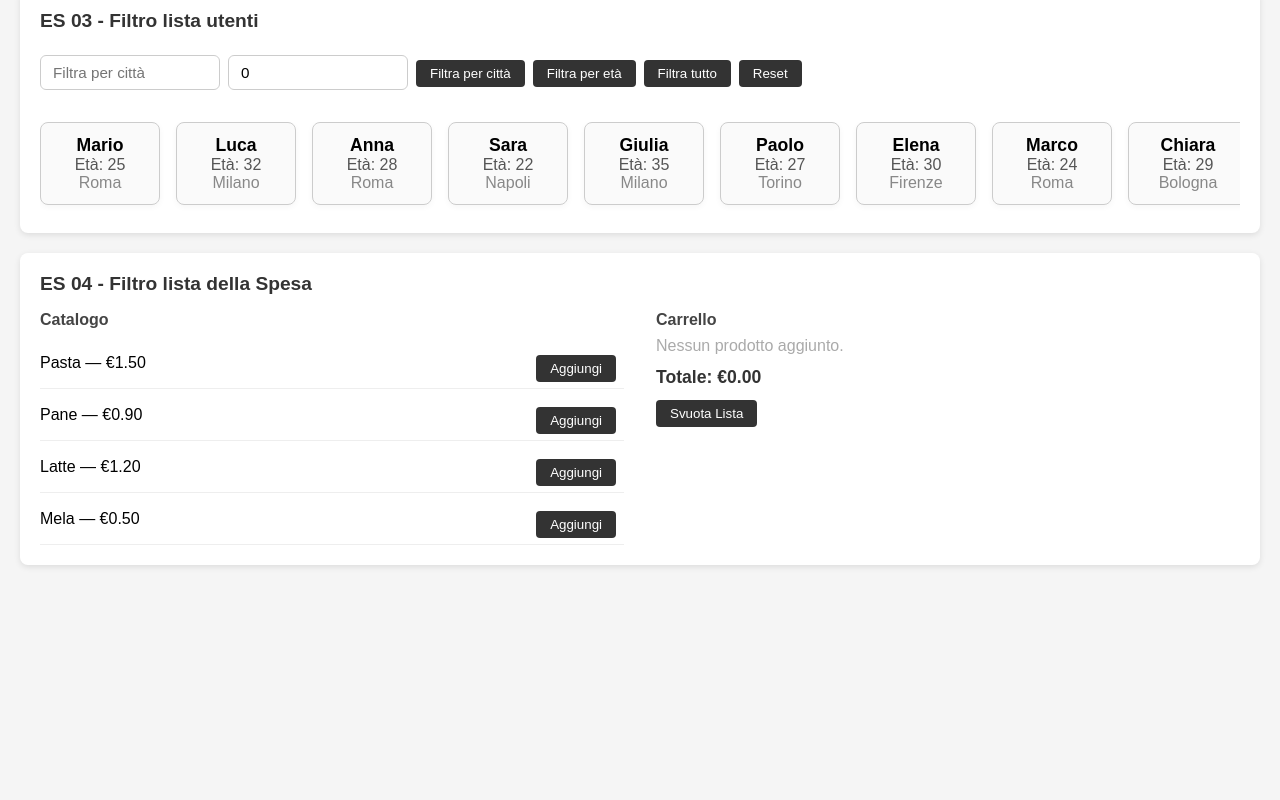
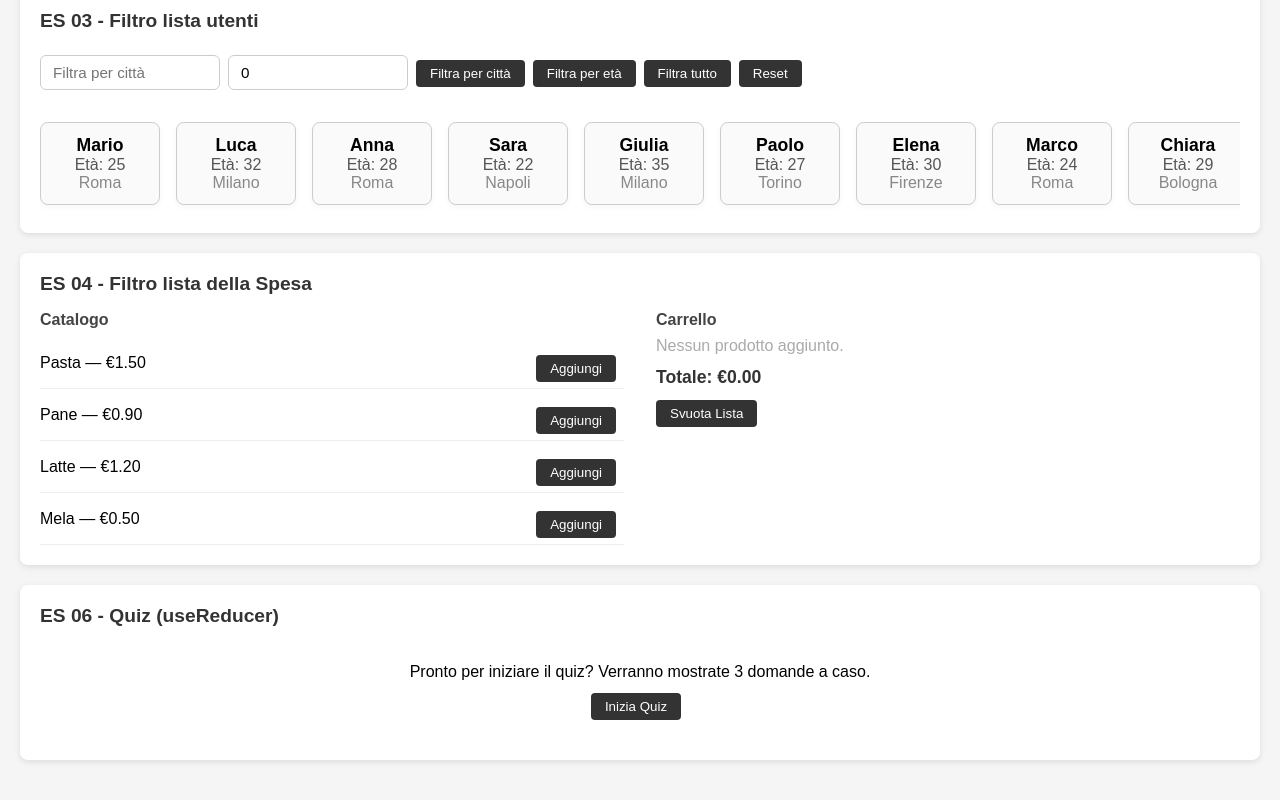
Before and after one commit to UmbertoCarbone/react_hook_ts, a React (Vite) app: page /useReducer in a window 1280 px wide. Shown: the part 481-1281 px from the top of the page. Before the commit the page ends 1086 px from the top, so only its background shows below. Built offline with nearby package versions, Linux system fonts and the light colour scheme.

Commit message:
es 06 reducer

```diff
--- /dev/null
+++ b/src/components/reducer/UseReducer05.jsx
@@ -0,0 +1,177 @@
+import { useReducer } from "react";
+const domande = [
+  {
+    id: 1,
+    testo: "Qual è la capitale d'Italia?",
+    opzioni: ["Milano", "Roma", "Napoli"],
+    corretta: 1,
+  },
+  {
+    id: 2,
+    testo: "Quanti pianeti ha il sistema solare?",
+    opzioni: ["7", "8", "9"],
+    corretta: 1,
+  },
+  {
+    id: 3,
+    testo: "Chi ha dipinto la Gioconda?",
+    opzioni: ["Michelangelo", "Raffaello", "Leonardo da Vinci"],
+    corretta: 2,
+  },
+  {
+    id: 4,
+    testo: "Qual è il risultato di 12 × 12?",
+    opzioni: ["124", "164", "144"],
+    corretta: 2,
+  },
+  {
+    id: 5,
+    testo: "In che anno è finita la Seconda Guerra Mondiale?",
+    opzioni: ["1943", "1944", "1945"],
+    corretta: 2,
+  },
+  {
+    id: 6,
+    testo: "Qual è l'elemento chimico con simbolo 'O'?",
+    opzioni: ["Oro", "Ossigeno", "Osmio"],
+    corretta: 1,
+  },
+  {
+    id: 7,
+    testo: "Quale paese ha vinto i Mondiali di calcio 2006?",
+    opzioni: ["Francia", "Italia", "Brasile"],
+    corretta: 1,
+  },
+  {
+    id: 8,
+    testo: "Quante corde ha una chitarra classica?",
+    opzioni: ["4", "5", "6"],
+    corretta: 2,
+  },
+  {
+    id: 9,
+    testo: "Qual è il fiume più lungo del mondo?",
+    opzioni: ["Rio delle Amazzoni", "Nilo", "Mississippi"],
+    corretta: 1,
+  },
+  {
+    id: 10,
+    testo: "Quanti lati ha un esagono?",
+    opzioni: ["5", "6", "7"],
+    corretta: 1,
+  },
+];
+
+function sorteggiaDomande() {
+  return [...domande].sort(() => Math.random() - 0.5).slice(0, 3);
+}
+
+const initialState = {
+  domande: [], // verranno generate quando l'utente preme "Inizia Quiz"
+  domandaCorrente: 0,
+  punteggio: 0,
+  rispostaData: null,
+  completato: false,
+  started: false,
+};
+
+function reducer(state, action) {
+  switch (action.type) {
+    case "START": {
+      return {
+        ...state,
+        domande: sorteggiaDomande(),
+        domandaCorrente: 0,
+        punteggio: 0,
+        rispostaData: null,
+        completato: false,
+        started: true,
+      };
+    }
+    case "RISPONDI": {
+      // 1. prendo la domanda che l'utente sta vedendo adesso
+      const domandaAttuale = state.domande[state.domandaCorrente];
+
+      // 2. confronto l'indice cliccato (payload) con l'indice corretto
+      const isCorretta = action.payload === domandaAttuale.corretta;
+
+      // 3. restituisco il nuovo state
+      return {
+        ...state, // copio tutto il resto
+        punteggio: isCorretta ? state.punteggio + 1 : state.punteggio,
+        rispostaData: isCorretta ? "corretta" : "sbagliata",
+      };
+    }
+    case "PROSSIMA": {
+      const next = state.domandaCorrente + 1;
+      if (next >= state.domande.length) {
+        return { ...state, completato: true, rispostaData: null };
+      }
+      return { ...state, domandaCorrente: next, rispostaData: null };
+    }
+
+    case "RESET": {
+      return {
+        domande: [],
+        domandaCorrente: 0,
+        punteggio: 0,
+        rispostaData: null,
+        completato: false,
+        started: false,
+      };
+    }
+  }
+}
+
+export default function UseReducer05() {
+  const [state, dispatch] = useReducer(reducer, initialState);
+
+  return (
+    <div className="esercizio">
+      <h2>ES 06 - Quiz (useReducer)</h2>
+
+      {!state.started ? (
+        <div style={{ textAlign: "center", padding: 20 }}>
+          <p>Pronto per iniziare il quiz? Verranno mostrate 3 domande a caso.</p>
+          <button onClick={() => dispatch({ type: "START" })}>Inizia Quiz</button>
+        </div>
+      ) : state.completato ? (
+        <div style={{ textAlign: "center", padding: 20 }}>
+          <p>Quiz completato! Hai totalizzato {state.punteggio} punti su {state.domande.length}.</p>
+          <button onClick={() => dispatch({ type: "RESET" })}>Restart</button>
+        </div>
+      ) : (
+        <>
+          <p>
+            Domanda {state.domandaCorrente + 1} / {state.domande.length}
+          </p>
+
+          <h3>{state.domande[state.domandaCorrente].testo}</h3>
+
+          <div>
+            {state.domande[state.domandaCorrente].opzioni.map((opt, idx) => (
+              <button
+                key={idx}
+                disabled={state.rispostaData !== null}
+                onClick={() => dispatch({ type: "RISPONDI", payload: idx })}
+              >
+                {opt}
+              </button>
+            ))}
+          </div>
+
+          {state.rispostaData && (
+            <>
+              <p style={{ marginTop: 12 }}>
+                {state.rispostaData === "corretta" ? "Corretto!" : "Sbagliato!"}
+              </p>
+              <button onClick={() => dispatch({ type: "PROSSIMA" })}>
+                Prossima
+              </button>
+            </>
+          )}
+        </>
+      )}
+    </div>
+  );
+}
--- a/src/pages/ReducePage.jsx
+++ b/src/pages/ReducePage.jsx
@@ -2,6 +2,7 @@ import UseReducer01 from "../components/reducer/UseReducer01";
 import UseReducer02 from "../components/reducer/UseReducer02";
 import UseReducer03 from "../components/reducer/UseReducer03";
 import UseReducer04 from "../components/reducer/UseReducer04";
+import UseReducer05 from "../components/reducer/UseReducer05";
 
 export default function ReducePage() {
   return (
@@ -13,6 +14,7 @@ export default function ReducePage() {
       <UseReducer02 />
       <UseReducer03 />
       <UseReducer04 />
+      <UseReducer05 />
     </>
   );
 }
```
